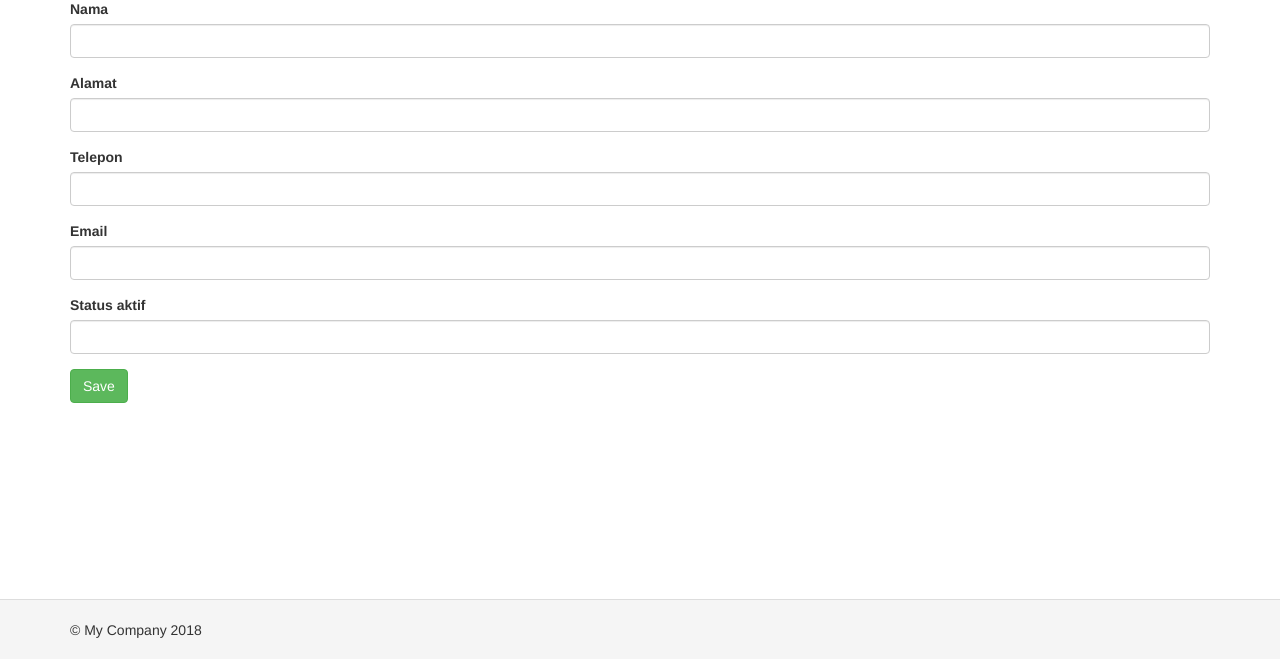
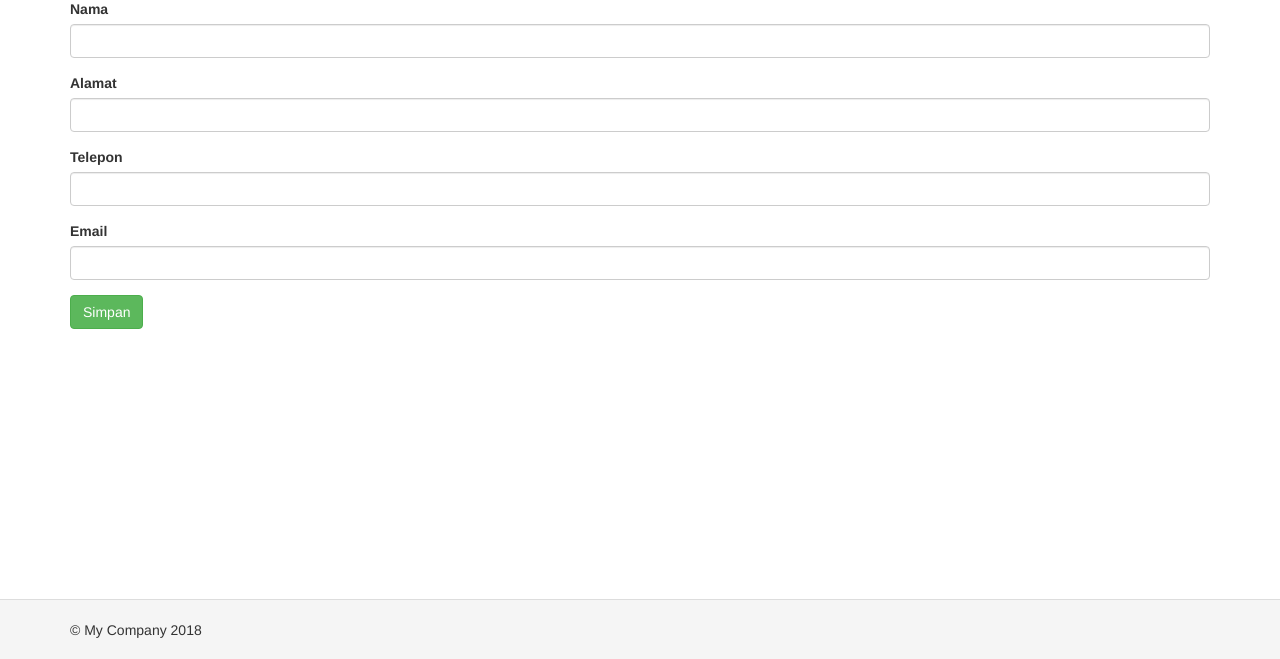
Before and after one commit to firstiaulyaa/perpus-aulyaa, a Yii app: template views/anggota/create.php in a window 1280 px wide. Shown: the part 141-800 px from the top of the page. Run offline with PHP 8.4 and a stand-in for Yii, Linux system fonts and the light colour scheme; the template is opened without the code that fills it, so the values that code supplies are empty; form fields are guessed from the names that the template uses; some libraries are stand-ins or nearby versions.

Commit message:
Tampilan form Anggota

```diff
--- a/views/anggota/_form.php
+++ b/views/anggota/_form.php
@@ -8,6 +8,7 @@ use yii\widgets\ActiveForm;
 /* @var $form yii\widgets\ActiveForm */
 ?>
 
+<!-- form anggota -->
 <div class="anggota-form">
 
     <?php $form = ActiveForm::begin(); ?>
@@ -20,12 +21,11 @@ use yii\widgets\ActiveForm;
 
     <?= $form->field($model, 'email')->textInput(['maxlength' => true]) ?>
 
-    <?= $form->field($model, 'status_aktif')->textInput() ?>
-
     <div class="form-group">
-        <?= Html::submitButton('Save', ['class' => 'btn btn-success']) ?>
+        <?= Html::submitButton('Simpan', ['class' => 'btn btn-success']) ?>
     </div>
 
     <?php ActiveForm::end(); ?>
+<!-- akhir form anggota -->
 
 </div>
```
